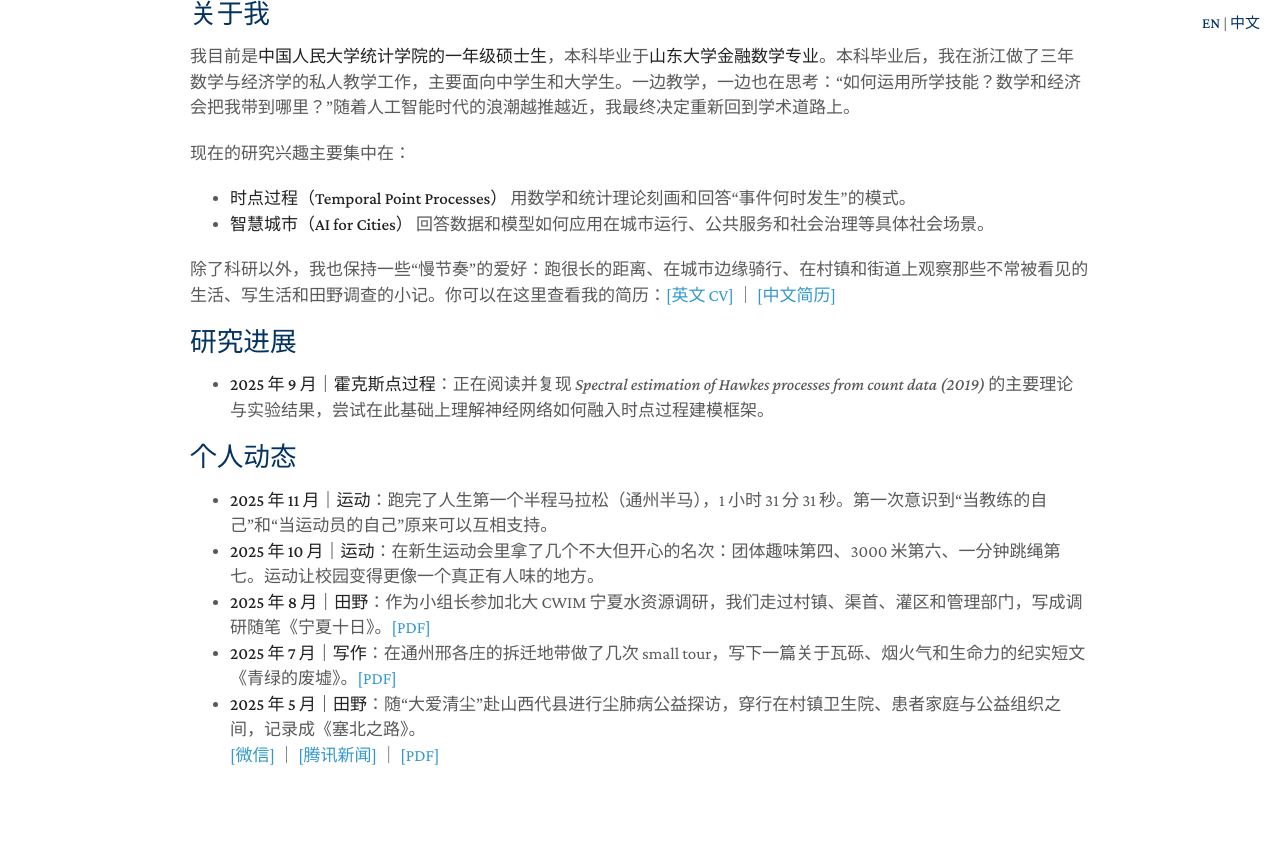
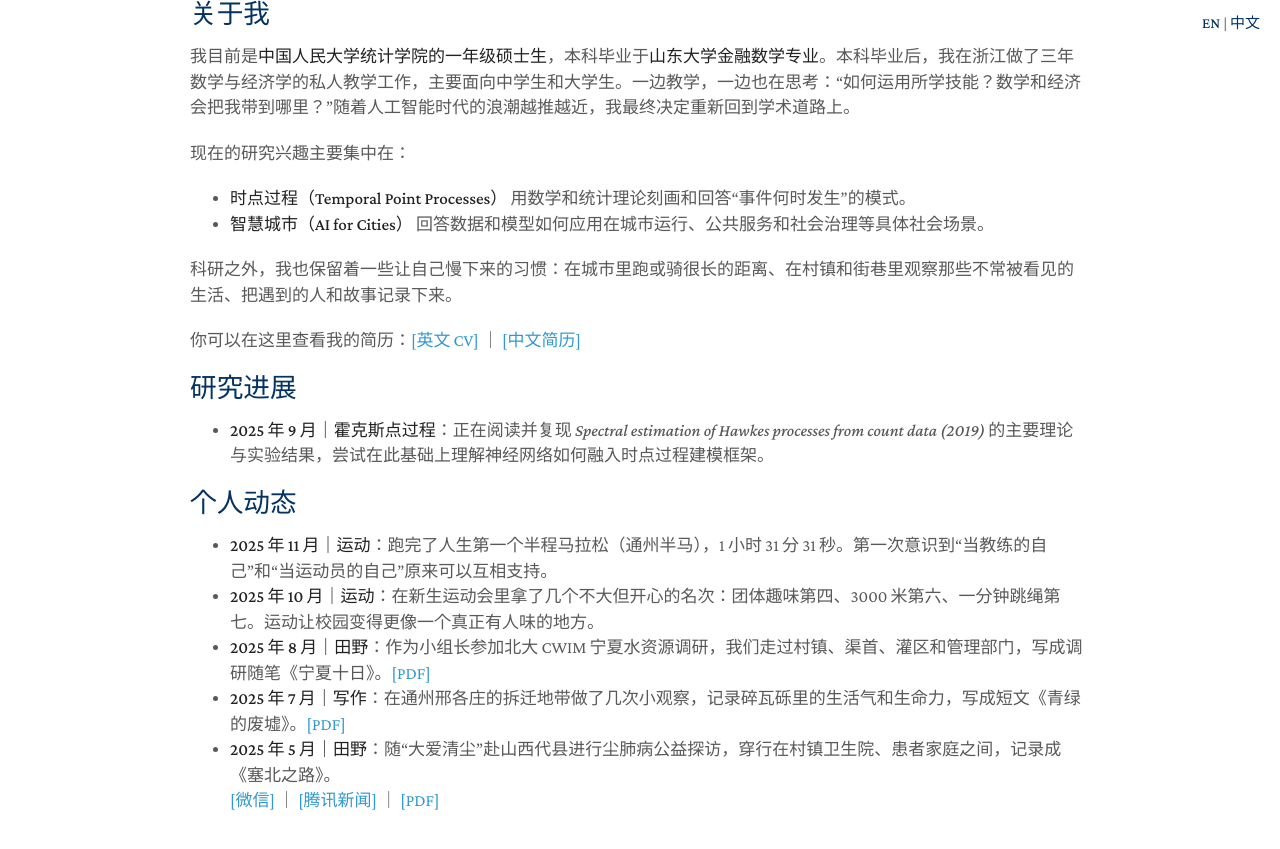
Before and after one commit to zhangming4153/zhangming4153.github.io, a Jekyll site: the page built from cn/index.md, in a window 1280 px wide and 900 px high, scrolled down 554 px. Shown: the top 849 px of the window. Built offline with Jekyll 4.4.1, drawn with Linux system fonts in a browser that asks for light colours; a style sheet for code colours, icons or effects is not loaded.

Commit message:
Update index.md

```diff
--- a/cn/index.md
+++ b/cn/index.md
@@ -12,7 +12,10 @@ title: 章明
 - **时点过程（Temporal Point Processes）** 用数学和统计理论刻画和回答“事件何时发生”的模式。
 - **智慧城市（AI for Cities）** 回答数据和模型如何应用在城市运行、公共服务和社会治理等具体社会场景。
 
-除了科研以外，我也保持一些“慢节奏”的爱好：跑很长的距离、在城市边缘骑行、在村镇和街道上观察那些不常被看见的生活、写生活和田野调查的小记。你可以在这里查看我的简历：[[英文 CV]](/assets/CV_MingZhang_en.pdf) ｜ [[中文简历]](/assets/CV_MingZhang_zh.pdf)
+科研之外，我也保留着一些让自己慢下来的习惯：在城市里跑或骑很长的距离、在村镇和街巷里观察那些不常被看见的生活、把遇到的人和故事记录下来。
+
+你可以在这里查看我的简历：[[英文 CV]](/assets/CV_MingZhang_en.pdf) ｜ [[中文简历]](/assets/CV_MingZhang_zh.pdf)
+
 
 
 ## 研究进展
@@ -25,6 +28,6 @@ title: 章明
 - **2025 年 11 月｜运动**：跑完了人生第一个半程马拉松（通州半马），1 小时 31 分 31 秒。第一次意识到“当教练的自己”和“当运动员的自己”原来可以互相支持。
 - **2025 年 10 月｜运动**：在新生运动会里拿了几个不大但开心的名次：团体趣味第四、3000 米第六、一分钟跳绳第七。运动让校园变得更像一个真正有人味的地方。
 - **2025 年 8 月｜田野**：作为小组长参加北大 CWIM 宁夏水资源调研，我们走过村镇、渠首、灌区和管理部门，写成调研随笔《宁夏十日》。[[PDF]](/assets/Ningxia.pdf)
-- **2025 年 7 月｜写作**：在通州邢各庄的拆迁地带做了几次 small tour，写下一篇关于瓦砾、烟火气和生命力的纪实短文《青绿的废墟》。[[PDF]](/assets/Greenruins.pdf)
-- **2025 年 5 月｜田野**：随“大爱清尘”赴山西代县进行尘肺病公益探访，穿行在村镇卫生院、患者家庭与公益组织之间，记录成《塞北之路》。
+- **2025 年 7 月｜写作**：在通州邢各庄的拆迁地带做了几次小观察，记录碎瓦砾里的生活气和生命力，写成短文《青绿的废墟》。[[PDF]](/assets/Greenruins.pdf)
+- **2025 年 5 月｜田野**：随“大爱清尘”赴山西代县进行尘肺病公益探访，穿行在村镇卫生院、患者家庭之间，记录成《塞北之路》。
   [[微信]](https://mp.weixin.qq.com/s/o8Zpdd-DVcAKxdC4jhWxGg) ｜ [[腾讯新闻]](https://news.qq.com/rain/a/20250605A06ML000) ｜ [[PDF]](/assets/Shanxi.pdf)
```
